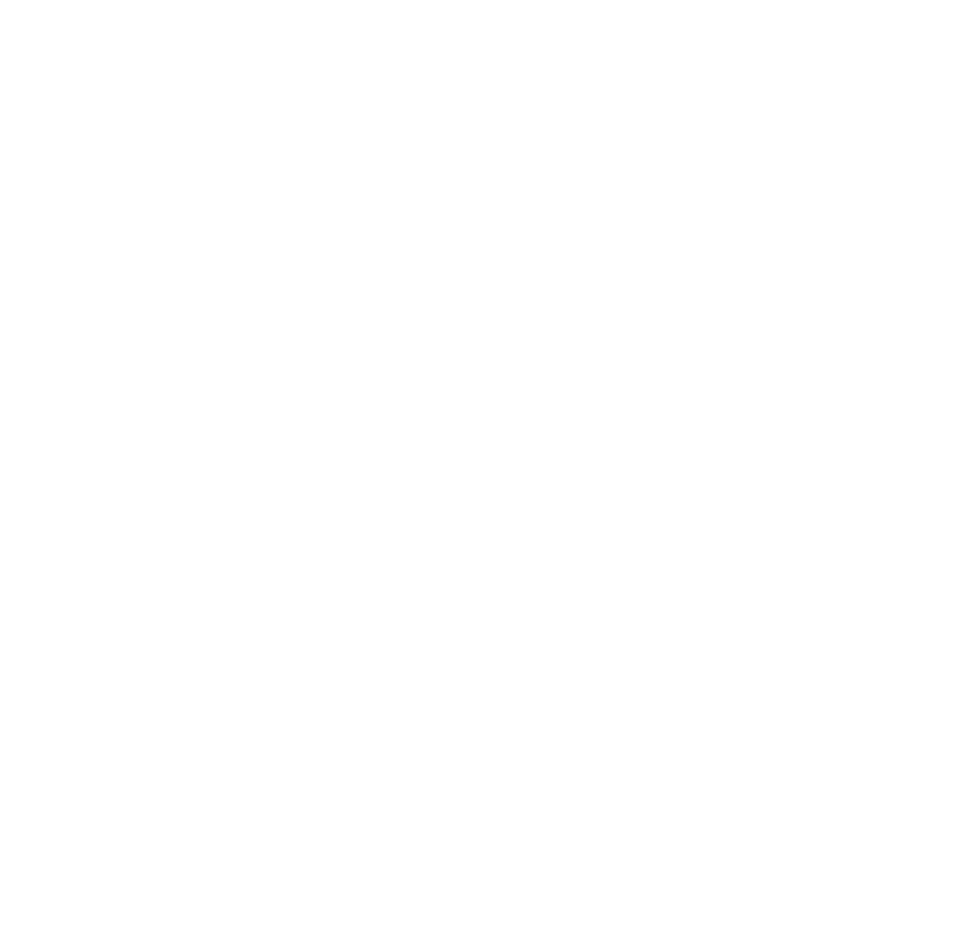
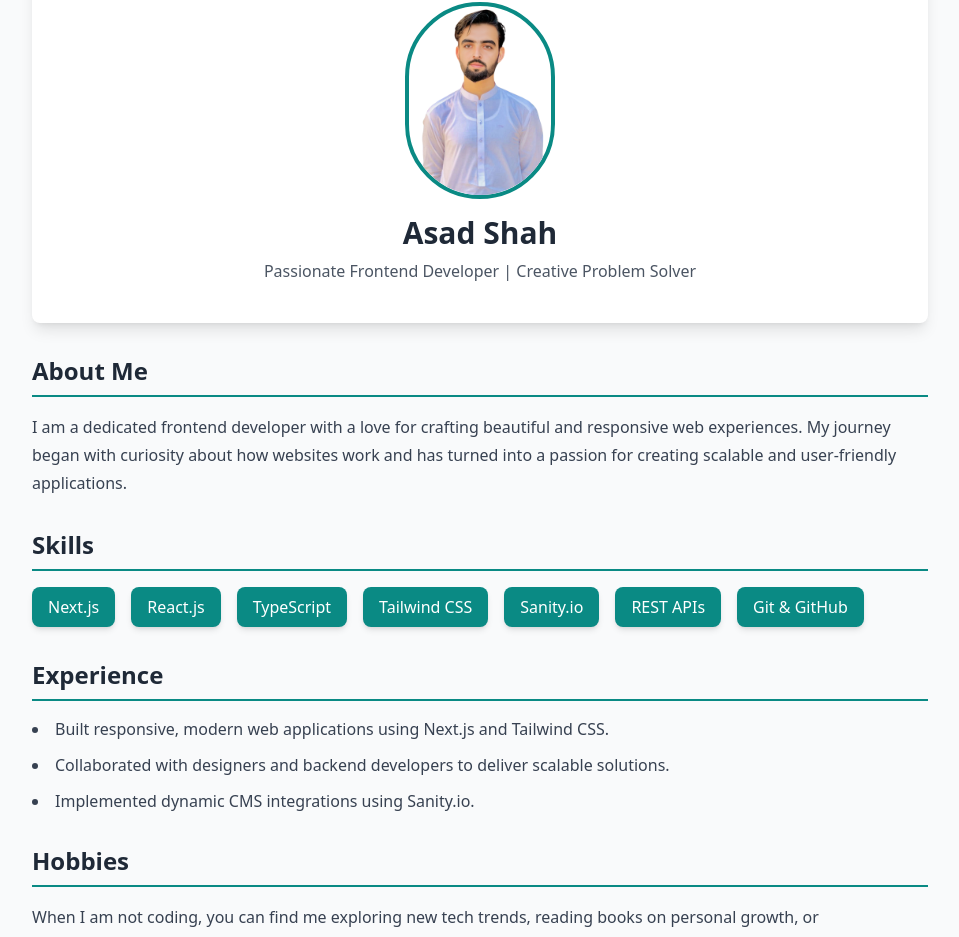
Before and after one commit to iamasadshah/iamasadshah-ibnerafi, a Next.js app: page /about-me in a window 1280 px wide. Shown: the part 110-1047 px from the top of the page, without its empty margins (160-1119 px from the left). Before the commit the page ends 800 px from the top, so only its background shows below. Built offline with nearby package versions, Linux system fonts and the light colour scheme.

Commit message:
new pages added

```diff
--- a/package.json
+++ b/package.json
@@ -13,6 +13,7 @@
     "@radix-ui/react-icons": "^1.3.0",
     "class-variance-authority": "^0.7.0",
     "clsx": "^2.1.1",
+    "framer-motion": "^11.11.17",
     "lucide-react": "^0.453.0",
     "next": "14.2.15",
     "next-sanity": "^9.5.5",
--- a/src/app/about-me/page.tsx
+++ b/src/app/about-me/page.tsx
@@ -1,7 +1,140 @@
+"use client";
 import React from "react";
+import Image from "next/image";
+import { motion } from "framer-motion";
 
-const page = () => {
-  return <div>page</div>;
+const About = () => {
+  return (
+    <div className="min-h-screen bg-gray-50 flex flex-col items-center justify-center px-4">
+      {/* Header Section */}
+      <motion.section
+        initial={{ opacity: 0, y: -50 }}
+        animate={{ opacity: 1, y: 0 }}
+        transition={{ duration: 1 }}
+        className="max-w-4xl w-full bg-white shadow-lg rounded-lg p-6 md:p-10"
+      >
+        <div className="text-center">
+          <motion.div
+            initial={{ scale: 0 }}
+            animate={{ scale: 1 }}
+            transition={{ duration: 1, type: "spring", stiffness: 100 }}
+          >
+            <Image
+              src="/iamasadshah.png"
+              alt="Profile Picture"
+              width={150}
+              height={150}
+              className="rounded-full mx-auto border-4 border-primary1"
+            />
+          </motion.div>
+          <h1 className="text-3xl font-bold text-gray-800 mt-4">Asad Shah</h1>
+          <motion.p
+            initial={{ opacity: 0 }}
+            animate={{ opacity: 1 }}
+            transition={{ delay: 0.5, duration: 1 }}
+            className="text-gray-600 mt-2"
+          >
+            Passionate Frontend Developer | Creative Problem Solver
+          </motion.p>
+        </div>
+      </motion.section>
+
+      {/* About Me Section */}
+      <motion.section
+        initial={{ opacity: 0, x: -50 }}
+        whileInView={{ opacity: 1, x: 0 }}
+        viewport={{ once: true }}
+        transition={{ duration: 1 }}
+        className="max-w-4xl w-full mt-8"
+      >
+        <h2 className="text-2xl font-bold text-gray-800 border-b-2 border-primary1 pb-2">
+          About Me
+        </h2>
+        <p className="text-gray-700 mt-4 leading-7">
+          I am a dedicated frontend developer with a love for crafting beautiful
+          and responsive web experiences. My journey began with curiosity about
+          how websites work and has turned into a passion for creating scalable
+          and user-friendly applications.
+        </p>
+      </motion.section>
+
+      {/* Skills Section */}
+      <motion.section
+        initial={{ opacity: 0, scale: 0.9 }}
+        whileInView={{ opacity: 1, scale: 1 }}
+        viewport={{ once: true }}
+        transition={{ duration: 1 }}
+        className="max-w-4xl w-full mt-8"
+      >
+        <h2 className="text-2xl font-bold text-gray-800 border-b-2 border-primary1 pb-2">
+          Skills
+        </h2>
+        <div className="flex flex-wrap gap-4 mt-4">
+          {[
+            "Next.js",
+            "React.js",
+            "TypeScript",
+            "Tailwind CSS",
+            "Sanity.io",
+            "REST APIs",
+            "Git & GitHub",
+          ].map((skill) => (
+            <motion.span
+              key={skill}
+              whileHover={{ scale: 1.1 }}
+              className="px-4 py-2 bg-primary1 text-white rounded-lg shadow-md"
+            >
+              {skill}
+            </motion.span>
+          ))}
+        </div>
+      </motion.section>
+
+      {/* Experience Section */}
+      <motion.section
+        initial={{ opacity: 0, y: 50 }}
+        whileInView={{ opacity: 1, y: 0 }}
+        viewport={{ once: true }}
+        transition={{ duration: 1 }}
+        className="max-w-4xl w-full mt-8"
+      >
+        <h2 className="text-2xl font-bold text-gray-800 border-b-2 border-primary1 pb-2">
+          Experience
+        </h2>
+        <ul className="list-disc list-inside mt-4 space-y-3">
+          <li className="text-gray-700">
+            Built responsive, modern web applications using Next.js and Tailwind
+            CSS.
+          </li>
+          <li className="text-gray-700">
+            Collaborated with designers and backend developers to deliver
+            scalable solutions.
+          </li>
+          <li className="text-gray-700">
+            Implemented dynamic CMS integrations using Sanity.io.
+          </li>
+        </ul>
+      </motion.section>
+
+      {/* Hobbies Section */}
+      <motion.section
+        initial={{ opacity: 0, scale: 0.9 }}
+        whileInView={{ opacity: 1, scale: 1 }}
+        viewport={{ once: true }}
+        transition={{ duration: 1 }}
+        className="max-w-4xl w-full mt-8 mb-8"
+      >
+        <h2 className="text-2xl font-bold text-gray-800 border-b-2 border-primary1 pb-2">
+          Hobbies
+        </h2>
+        <p className="text-gray-700 mt-4 leading-7">
+          When I am not coding, you can find me exploring new tech trends,
+          reading books on personal growth, or experimenting with new UI/UX
+          design ideas.
+        </p>
+      </motion.section>
+    </div>
+  );
 };
 
-export default page;
+export default About;
--- a/src/app/services/page.tsx
+++ b/src/app/services/page.tsx
@@ -1,7 +1,91 @@
+"use client";
 import React from "react";
+import { motion } from "framer-motion";
 
-const page = () => {
-  return <div>Services page</div>;
+const servicesList = [
+  {
+    title: "Frontend Development",
+    description:
+      "Building beautiful, responsive, and high-performance websites using Next.js, React.js, and Tailwind CSS.",
+    icon: "🔧",
+  },
+  {
+    title: "UI/UX Design",
+    description:
+      "Creating user-centered, intuitive, and modern UI/UX designs for a seamless user experience.",
+    icon: "🎨",
+  },
+  {
+    title: "Webflow Development",
+    description:
+      "Designing and developing no-code websites using Webflow for fast and scalable solutions.",
+    icon: "🌐",
+  },
+  {
+    title: "Performance Optimization",
+    description:
+      "Improving website performance by optimizing loading speed, reducing size, and enhancing interactivity.",
+    icon: "⚡",
+  },
+];
+
+const Services = () => {
+  return (
+    <div className="min-h-screen bg-gray-50 flex flex-col items-center justify-center px-4 ">
+      {/* Header Section */}
+      <motion.section
+        initial={{ opacity: 0, y: -50 }}
+        animate={{ opacity: 1, y: 0 }}
+        transition={{ duration: 1 }}
+        className="max-w-4xl w-full text-center mt-16"
+      >
+        <h1 className="text-4xl font-bold text-gray-800">My Services</h1>
+        <p className="text-gray-600 mt-4 max-w-2xl mx-auto">
+          I offer a wide range of web development services tailored to your
+          business needs. Whether you are looking for a stunning website or a
+          custom web application, I can help bring your ideas to life.
+        </p>
+      </motion.section>
+
+      {/* Services List */}
+      <motion.section
+        initial={{ opacity: 0 }}
+        animate={{ opacity: 1 }}
+        transition={{ duration: 1 }}
+        className="max-w-6xl w-full mt-16 grid grid-cols-1 sm:grid-cols-2 lg:grid-cols-3 gap-8"
+      >
+        {servicesList.map((service, index) => (
+          <motion.div
+            key={index}
+            whileHover={{ scale: 1.05 }}
+            className="bg-white shadow-primary2 shadow-lg rounded-lg p-6 text-center transition-transform"
+          >
+            <div className="text-4xl mb-4">{service.icon}</div>
+            <h2 className="text-2xl font-semibold text-gray-800">
+              {service.title}
+            </h2>
+            <p className="text-gray-600 mt-4">{service.description}</p>
+          </motion.div>
+        ))}
+      </motion.section>
+
+      {/* Contact Section */}
+      <motion.section
+        initial={{ opacity: 0, y: 50 }}
+        animate={{ opacity: 1, y: 0 }}
+        transition={{ duration: 1 }}
+        className="max-w-4xl w-full mt-16 text-center"
+      >
+        <h2 className="text-2xl font-bold text-gray-800">Get in Touch</h2>
+        <p className="text-gray-600 mt-4">
+          Ready to bring your project to life? Lets work together...
+        </p>
+        <button className="mt-8 px-6 py-2 border border-transparent text-sm shadow-md font-medium rounded-md shadow-gray-500 text-white bg-primary1 hover:bg-transparent cursor-pointer hover:text-primary1 hover:ring-2 hover:ring-primary1">
+          Contact Me
+        </button>
+      </motion.section>
+    </div>
+  );
 };
 
-export default page;
+export default Services;
```
Also changed, not shown: 1 other file (tests, documents, lock files or other folders).
